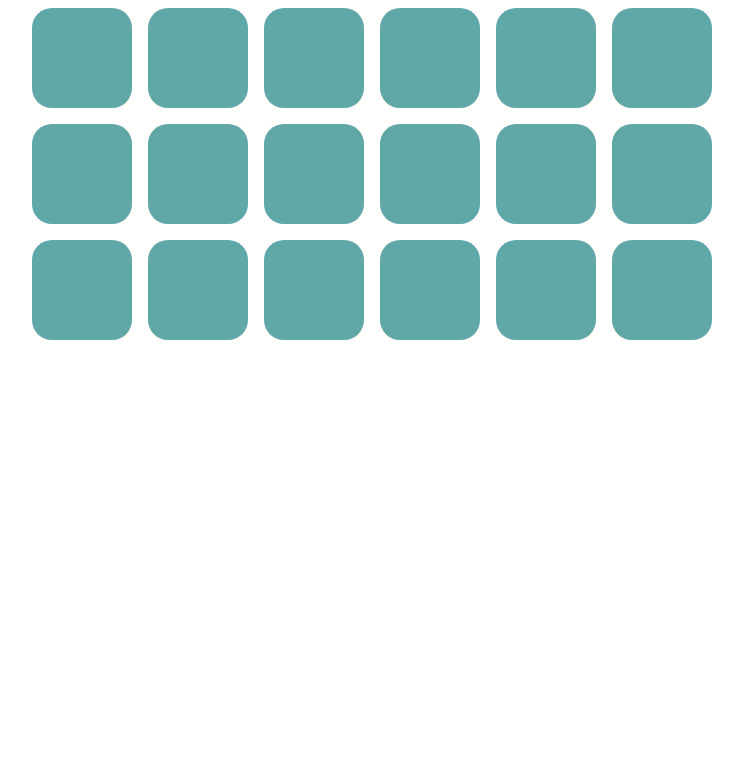
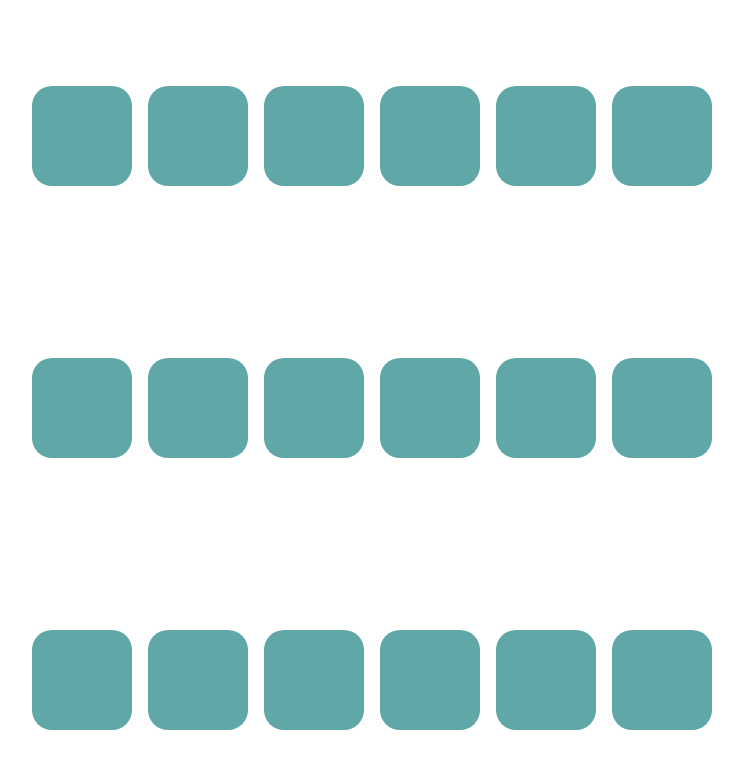
Before and after one commit to momo56710/memmory-game, a React (Vite) app: page / in a window 1280 px wide. Shown: the top 768 px of the page, without its empty margins (268-1011 px from the left). Built offline with nearby package versions, Linux system fonts and the light colour scheme.

Commit message:
centering stuff

```diff
--- a/src/App.css
+++ b/src/App.css
@@ -1,5 +1,7 @@
 .grid {
   display: grid;
+  height: 100vh;
+  place-items: center;
   grid-template-columns: repeat(6, 100px);
   gap: 1em;
   width: fit-content;
```
